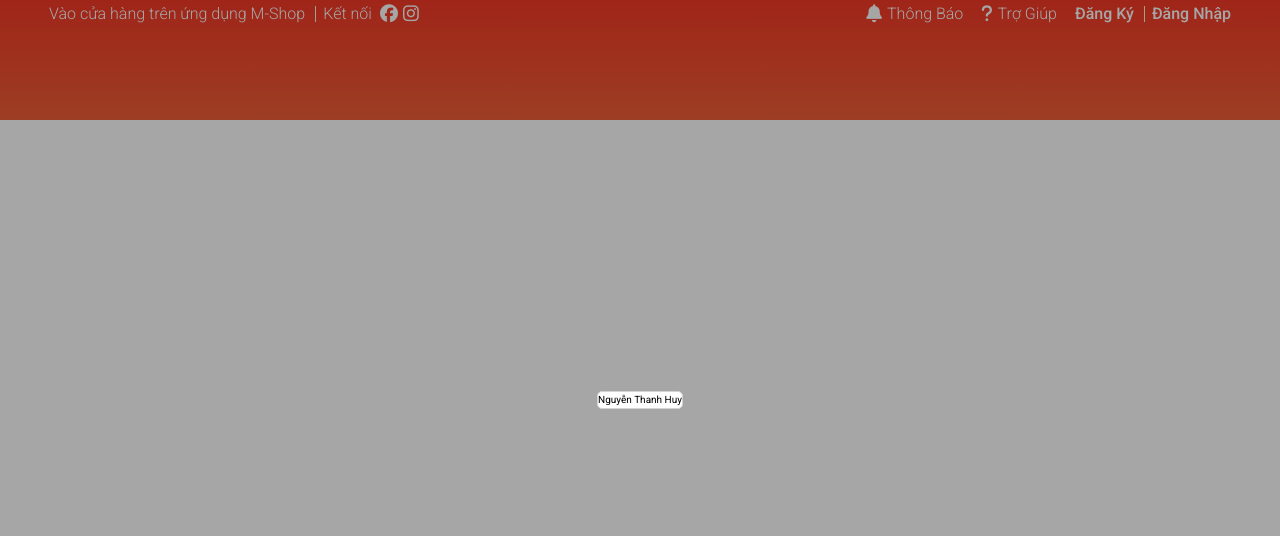
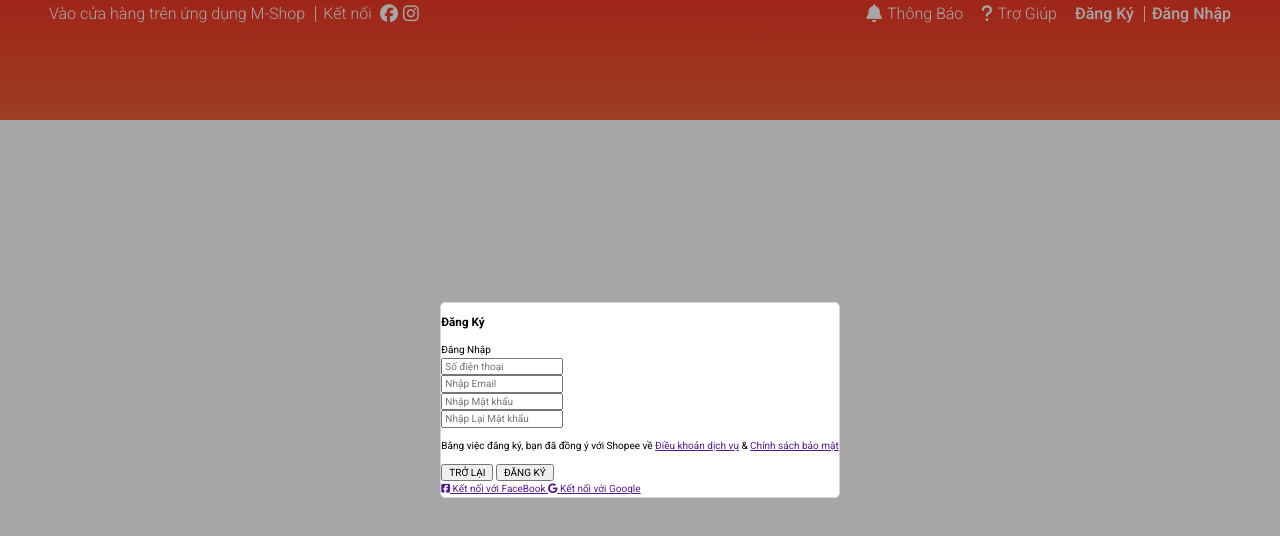
Before and after one commit to thanhhuy17/WebBanHang, a plain HTML site: page index.html in a window 1280 px wide. Drawn offline with nearby package versions, Linux system fonts and the light colour scheme.

Commit message:
change link gg

```diff
--- a/assets/css/main.css
+++ b/assets/css/main.css
@@ -221,11 +221,10 @@
     display: block;
 }
 /* Tạo lớp ẩn mờ Modal */
-
-
 .modal__body{
 
 }
 .modal__inner{
 
 }
+/* Tạo Form đăng ký, đăng nhập */
--- a/index.html
+++ b/index.html
@@ -140,7 +140,48 @@
             <div class="modal__overlay"></div>
             <div class="modal__body">
                 <div class="modal__inner">
-                    Nguyễn Thanh Huy
+                    <!-- Authen Form -->
+                    <div class="auth-form">
+                        <div class="auth-form__header">
+                            <h3 class="auth-form__header-sign-in">Đăng Ký</h3>
+                            <span class="auth-form__header-switch-btn">Đăng Nhập</span>
+                        </div>
+                        <div class="auth-form__body">
+                            <div class="auth-form__body-items">
+                                <input type="sdt" class="auth-form__input" placeholder="Số điện thoại">
+                            </div>
+                            <div class="auth-form__body-items">
+                                <input type="email" class="auth-form__input" placeholder="Nhập Email">
+                            </div>
+                            <div class="auth-form__body-items">
+                                <input type="password" class="auth-form__input" placeholder="Nhập Mật khẩu">
+                            </div>
+                            <div class="auth-form__body-items">
+                                <input type="password" class="auth-form__input" placeholder="Nhập Lại Mật khẩu">
+                            </div>
+                        </div>
+                        <div class="auth-form__note">
+                            <p class="auth-form__note-title">Bằng việc đăng ký, bạn đã đồng ý với Shopee về
+                                <a href="" class="auth-form__note-title-link">Điều khoản dịch vụ</a>
+                            &
+                            <a href="" class="auth-form__note-title-link">Chính sách bảo mật</a>
+                            </p>
+                        </div>
+                        <div class="auth-form__controls">
+                            <button class="btn">TRỞ LẠI</button>
+                            <button class="btn btn--primary">ĐĂNG KÝ</button>
+                        </div>
+                        <div class="auth-form__ socials">
+                            <a href="" class="btn btn--social-facebook">
+                                <i class="fa-brands fa-square-facebook"></i>
+                                Kết nối với FaceBook
+                            </a>
+                            <a href="" class="btn btn--social-google">
+                                <i class="fa-brands fa-google"></i>
+                                Kết nối với Google
+                            </a>
+                        </div>
+                    </div>
                 </div>
             </div>
         </div>
```
